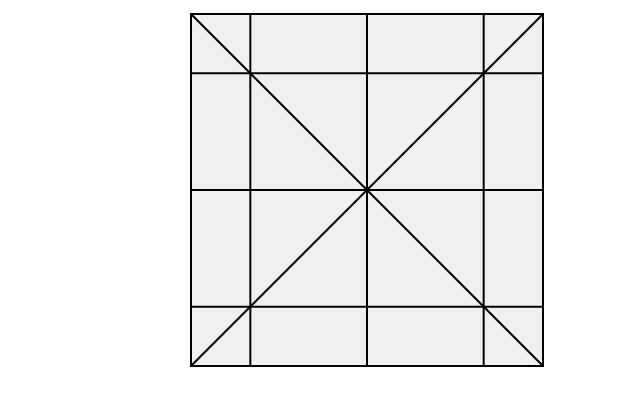
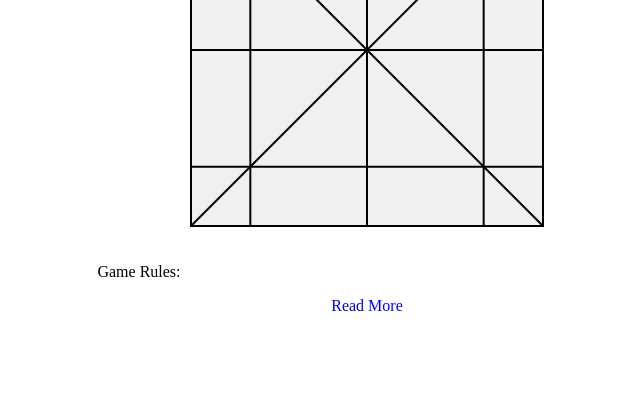
Before and after one commit to TuresCode/jambo, a plain HTML site: page index.html in a window 1280 px wide. Shown: the part 293-689 px from the top of the page, without its empty margins (273-913 px from the left). Drawn offline with Linux system fonts and the light colour scheme.

Commit message:
adding game rules

```diff
--- a/index.html
+++ b/index.html
@@ -7,7 +7,7 @@
     <style>
       body {
         display: flex;
-        justify-content: center;
+        flex-direction: column;
         align-items: center;
         height: 100vh;
         margin: 0;
@@ -29,6 +29,23 @@
         margin-top: 20px;
         margin-bottom: 5px;
       }
+      .footer {
+        margin-top: 20px;
+        display: flex;
+        flex-direction: column;
+        align-items: center;
+      }
+
+      .expandable-textbox {
+        max-height: 50px;
+        overflow: hidden;
+        transition: max-height 0.3s ease-out;
+      }
+
+      #expand-button {
+        cursor: pointer;
+        color: blue;
+      }
 
       @media screen and (max-width: 600px) {
         #title {
@@ -46,6 +63,16 @@
       </p>
       <canvas id="gameCanvas"></canvas>
     </div>
+    <div class="footer">
+        <div class="expandable-textbox" id="rules-textbox">
+          <p>Game Rules:</p>
+          <p>You win the game if you have 3 tokens in a row</p>
+          <p>You only have 3 tokens per player</p>
+          <p>You can move your tokens by clicking on them and then clicking on an empty space</p>
+           <p>Have fun!</p>
+        </div>
+        <span id="expand-button" onclick="toggleTextbox()">Read More</span>
+      </div>
     <script>
       const canvas = document.getElementById("gameCanvas");
       // Define constants
@@ -82,6 +109,18 @@
       const animationSpeed = 5;
       let animationDirection = 1;
 
+      function toggleTextbox() {
+        const textbox = document.getElementById('rules-textbox');
+        const button = document.getElementById('expand-button');
+
+        if (textbox.style.maxHeight) {
+          textbox.style.maxHeight = null;
+          button.innerText = 'Read More';
+        } else {
+          textbox.style.maxHeight = textbox.scrollHeight + 'px';
+          button.innerText = 'Read Less';
+        }
+      }
       // Draw the grid
       function drawGrid() {
         const nodeSize = WIDTH / GRID_SIZE;
```
